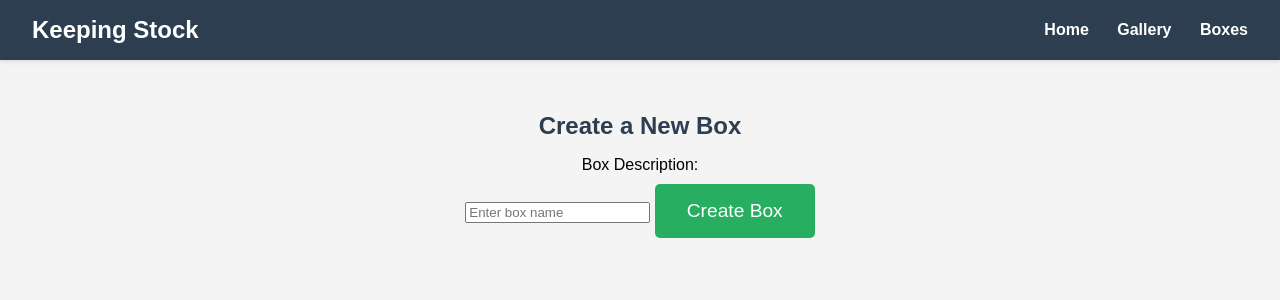
After one commit to kkoeplin/CS467-Project---Keeping-Stock, a Flask app: template templates/create_box.html in a window 1280 px wide. The commit adds this page. Shown: the top 300 px of the page. Run offline with Flask 3, Linux system fonts and the light colour scheme; the template is opened without the code that fills it, so the values that code supplies are empty; parts of the project's set-up code (start-up, migrations or seed data) failed here and were passed over.

Commit message:
adding boxes

```diff
--- a/app.py
+++ b/app.py
@@ -18,6 +18,7 @@ app.config["AI_CLIENT"] = ai_client
 # Register blueprints
 app.register_blueprint(item_bp, url_prefix="/items")
 app.register_blueprint(gallery_bp, url_prefix="/gallery")
+app.register_blueprint(box_bp, url_prefix="/boxes")
 
 @app.route("/")
 def home():
--- /dev/null
+++ b/static/createBox.js
@@ -0,0 +1,32 @@
+const boxForm = document.getElementById("boxForm");
+const boxDescription = document.getElementById("boxDescription");
+const boxDescDisplay = document.getElementById("boxDesc");
+const boxResult = document.getElementById("boxResult");
+// const qr = document.getElementById("QR");
+
+boxForm.onsubmit = async (e) => {
+    e.preventDefault();
+
+    const description = boxDescription.value.trim(); // catch spaces
+    console.log(description);
+    if (!description) {
+        alert("Enter a box description.");
+        return;
+    }
+
+// Send request to the backend to create a new box
+    const res = await fetch('/boxes/create', {
+        method: 'POST',
+        headers: { 'Content-Type': 'application/json' },
+        body: JSON.stringify({ description})
+    });
+    const data = await res.json();
+
+    // Preview of box created with QR code
+    if (data.status) {
+        boxResult.style.display = "block";
+        boxDescDisplay.textContent = `${data.description} (Box ID: ${data.box_id})`;
+    } else {
+        alert('Error: ' + data.error);
+    }
+};
--- /dev/null
+++ b/templates/create_box.html
@@ -0,0 +1,20 @@
+{% extends "base.html" %}
+{% block title %}Create Box{% endblock %}
+
+{% block content %}
+<h2>Create a New Box</h2>
+
+<!-- form creation for box-->
+<form id="boxForm">
+    <label for = "boxDescription"> Box Description:</label><br>
+    <input type = "text" id="boxDescription" name = "description" placeholder = "Enter box name" required>
+    <button type="submit" class="take-image-btn">Create Box</button>
+</form>
+
+<div id="boxResult"style="display:none; margin-top: 20px;">
+    <h3>Box Created</h3>
+    <p> Description: <span id="boxDesc"></span></p>
+</div>
+
+<script src="{{ url_for('static', filename='createBox.js') }}"></script>
+{% endblock %}
```
Also changed, not shown: routes/box_routes.py (+23 -5 lines), templates/index.html (+7 -0 lines).
